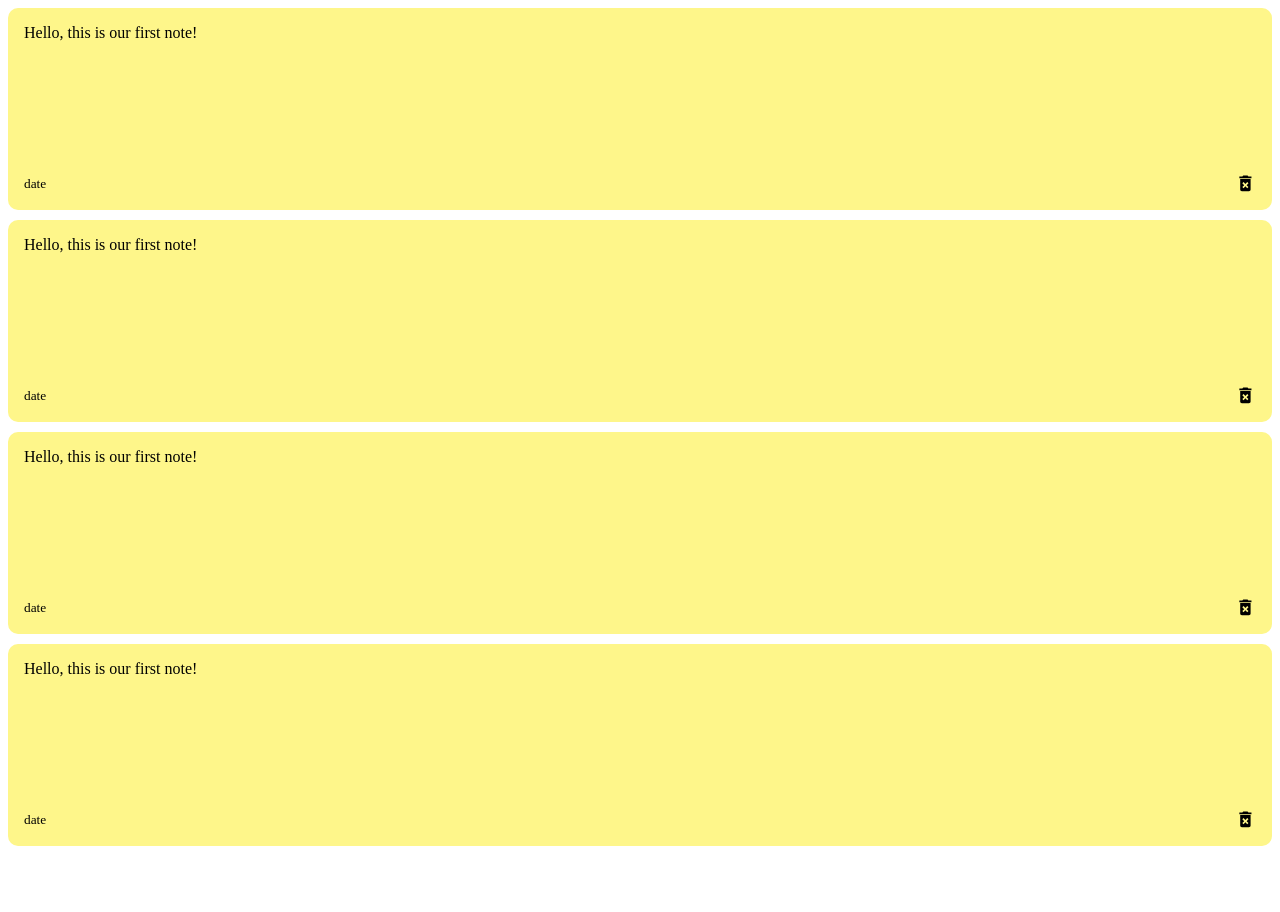
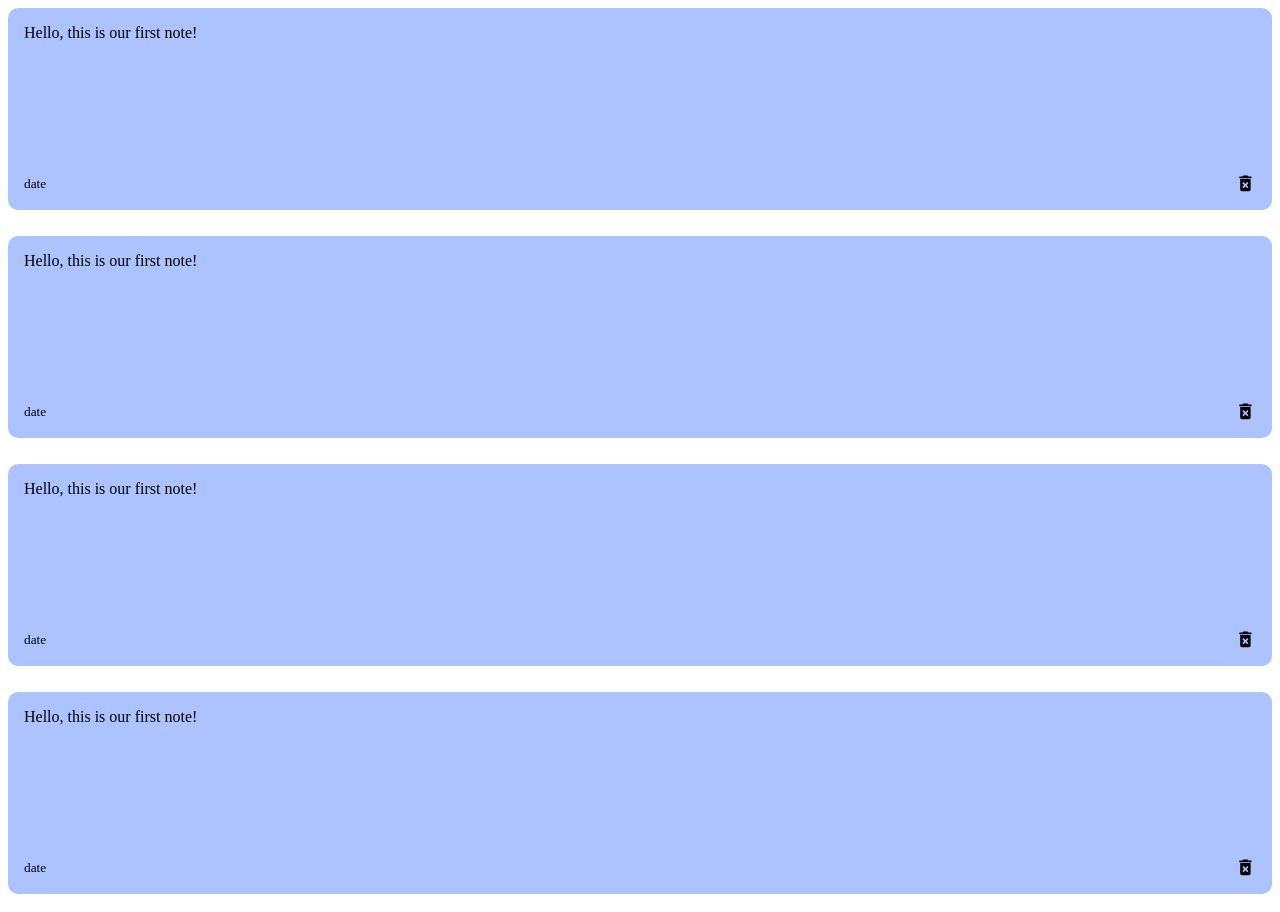
Before and after one commit to anosharahim/digital-home, a React (Create React App) app: page / in a window 1280 px wide. Before the commit the page ends 856 px from the top, so only its background shows below. Built offline with nearby package versions, Linux system fonts and the light colour scheme.

Commit message:
add styling

```diff
--- a/src/index.css
+++ b/src/index.css
@@ -1,5 +1,6 @@
+
 .note {
-    background-color: #fef68a;
+    background-color: #acc3ff;
     margin-bottom: 10px;
     border-radius: 10px;
     padding: 1rem; /*relative to font size*/
@@ -16,3 +17,13 @@
     align-items: center;
     justify-content: space-between;
 }
+
+/*but this isn't working?? */
+.notes-list {
+    display: grid;
+    grid-gap: 1rem;
+    /* set automatic dimensions to make it dynamic in minmax with autofit.
+    A column cannot be smaller than 250px and bigger than 1fractionalunit i.e. whatever space is available.
+    grid-template-columns: repeat(autofit, minmax(250px,1fr)); */
+    grid-template-columns: repeat(4, 250);
+}
```
